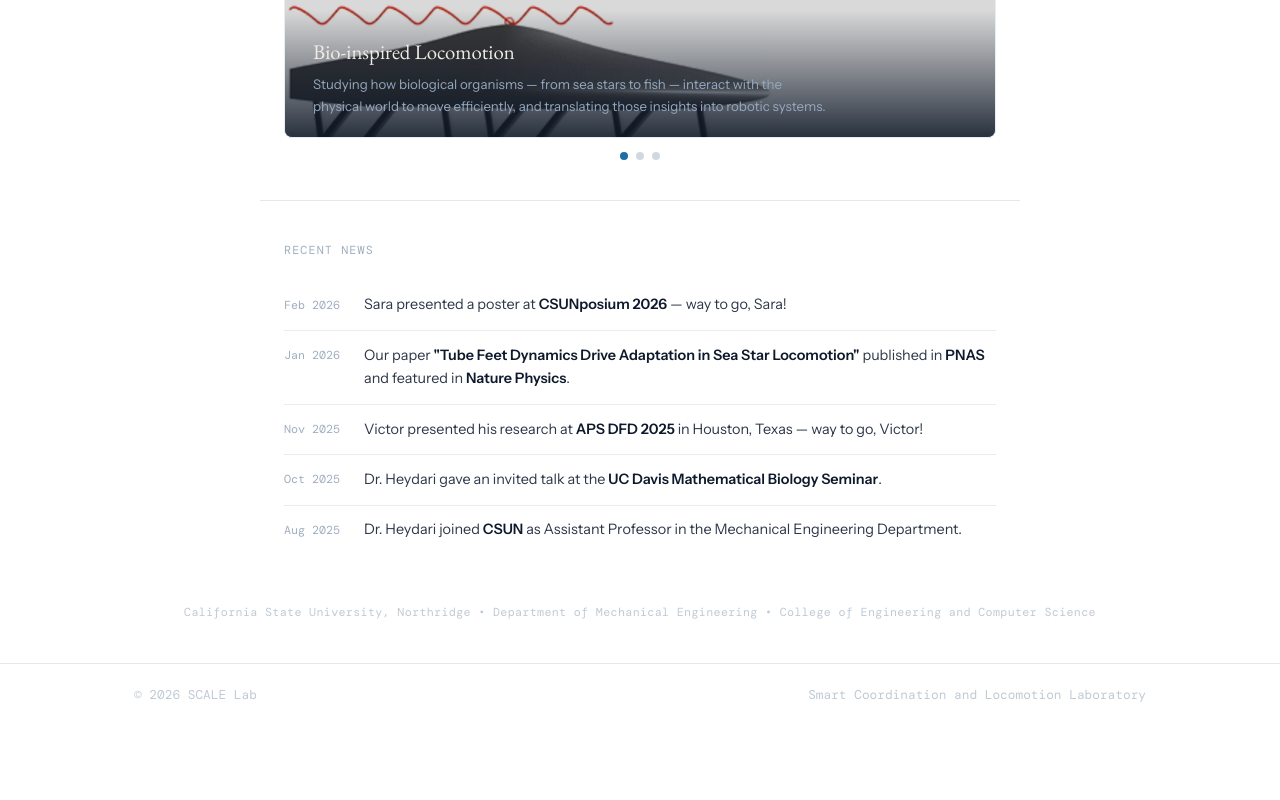
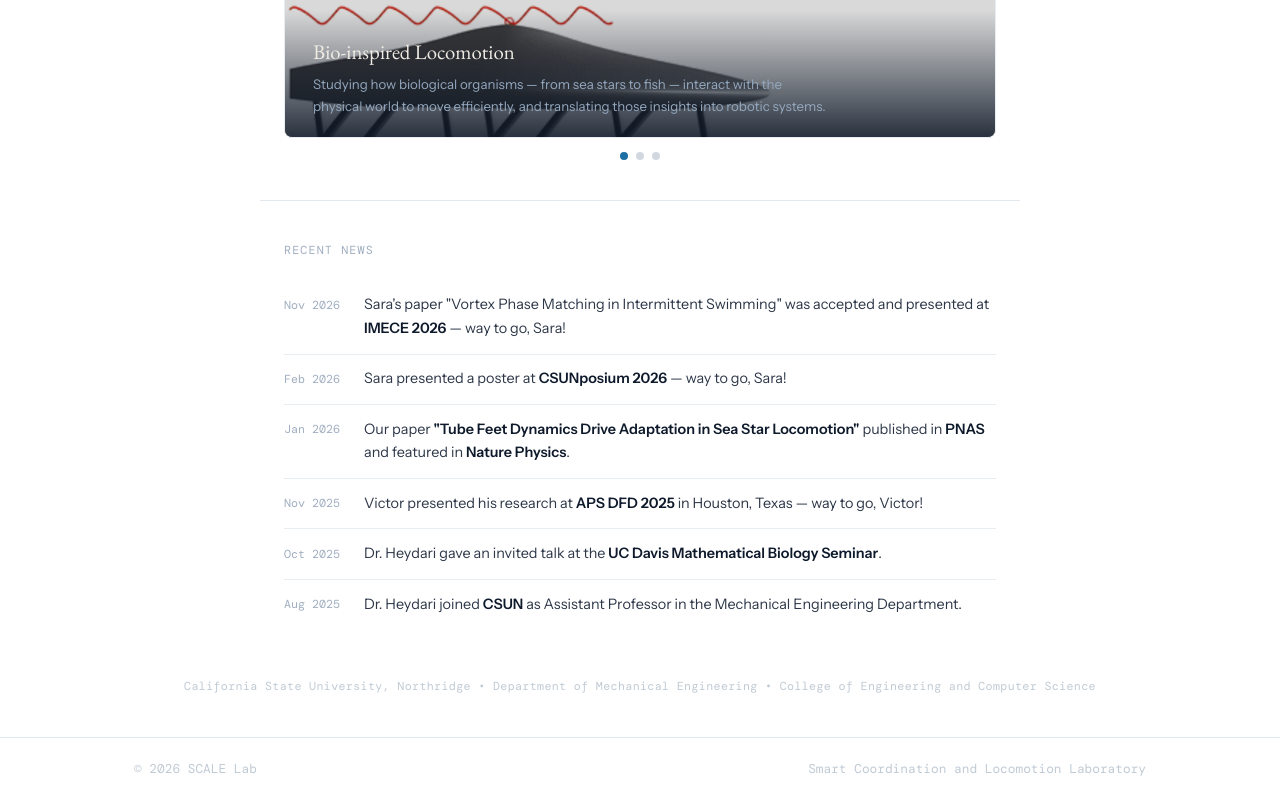
Before and after one commit to csun-scalelab/csun-scalelab.github.io, a plain HTML site: page index.html in a window 1280 px wide. Shown: the part 899-1699 px from the top of the page. Before the commit the page ends 1625 px from the top, so only its background shows below. Drawn offline with nearby package versions, Linux system fonts and the light colour scheme.

Commit message:
Update index.html

```diff
--- a/index.html
+++ b/index.html
@@ -288,6 +288,10 @@
       <div class="home-section-title">Recent News</div>
       <table class="news-table">
         <tr>
+          <td class="nd">Nov 2026</td>
+          <td class="nt">Sara's paper "Vortex Phase Matching in Intermittent Swimming" was accepted and presented at <strong>IMECE 2026</strong> — way to go, Sara!</td>
+        </tr>
+        <tr>
           <td class="nd">Feb 2026</td>
           <td class="nt">Sara presented a poster at <strong>CSUNposium 2026</strong> — way to go, Sara!</td>
         </tr>
```
